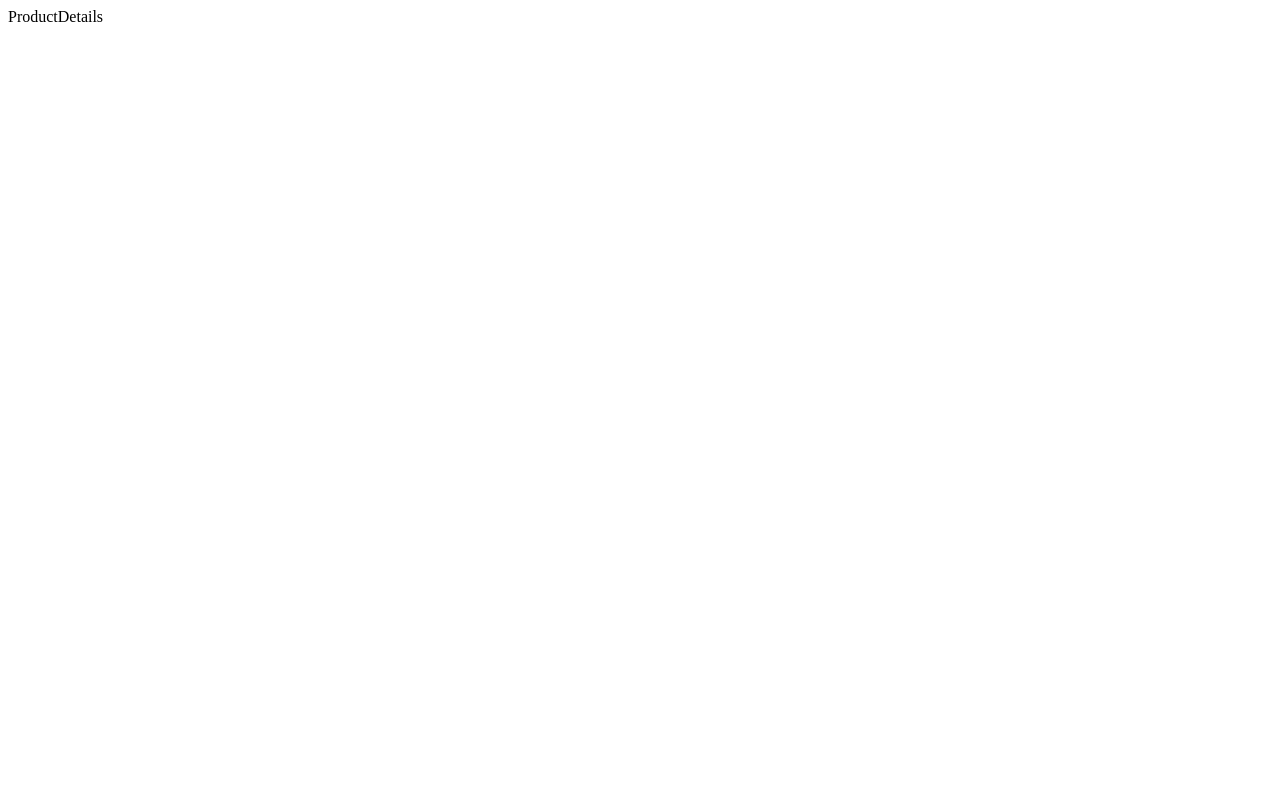
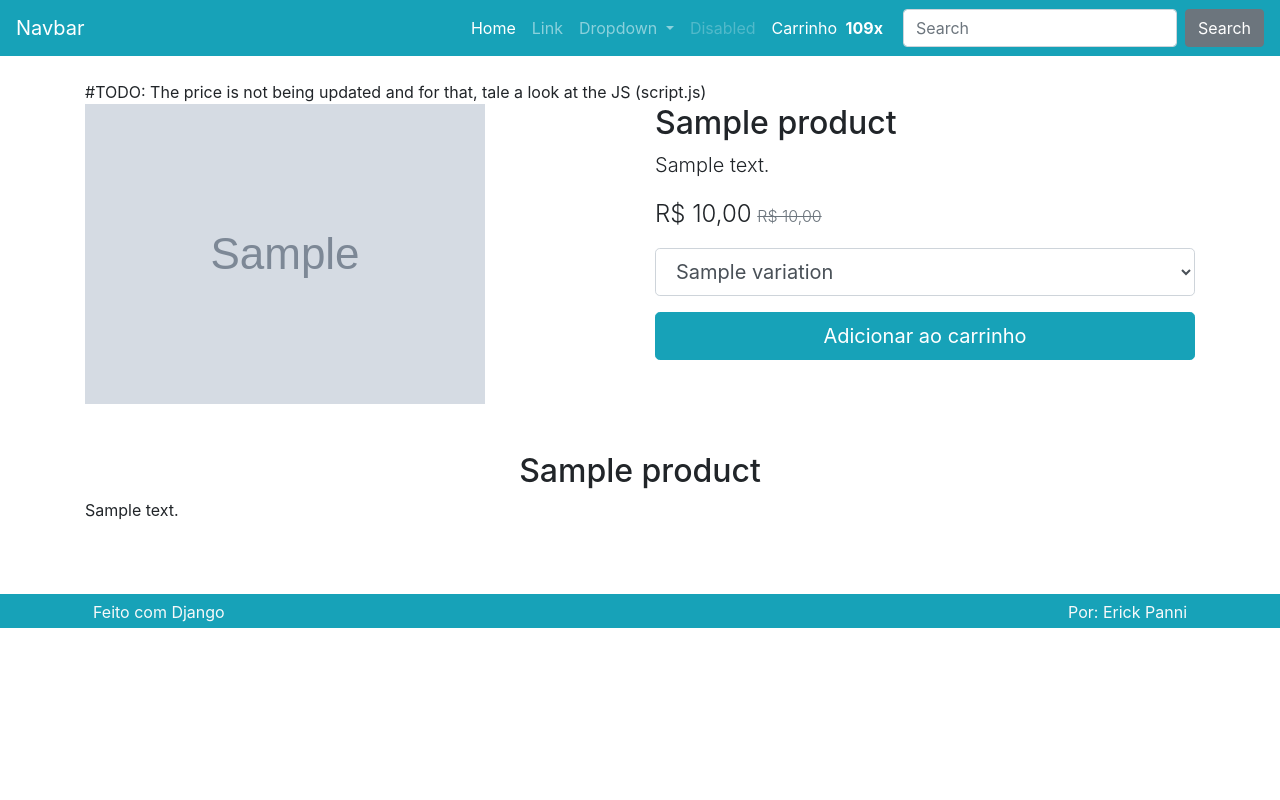
Before and after one commit to EPanni/Django-Simple-Ecommerce-Application, a Django app: a page that uses Product/views.py in a window 1280 px wide. Before the commit the page is almost empty. Run offline with Django 3.2, Linux system fonts and the light colour scheme; tables that the repository leaves empty hold one stand-in row (values such as "Sample post"); grey boxes marked "Sample" are stand-in pictures; parts of the project's set-up code (start-up, migrations or seed data) failed here and were passed over; some libraries are stand-ins or nearby versions.

Commit message:
CHORE[Produt Details page]: On-going

```diff
--- a/Product/models.py
+++ b/Product/models.py
@@ -21,7 +21,7 @@ class Product(models.Model):
     image = models.ImageField(upload_to="products_img/%Y/%m", blank=True, null=True)
     slug = models.SlugField(unique=True, blank=True, null=True)
     price_market = models.FloatField()
-    price_promo = models.FloatField(default=0)
+    price_promo = models.FloatField(default=0, blank=True, null=True)
     prod_type = models.CharField(
         default="V",
         max_length=1,
@@ -72,7 +72,7 @@ class Variation(models.Model):
     product = models.ForeignKey(Product, on_delete=models.CASCADE)
     name = models.CharField(max_length=50, blank=True, null=True)
     price = models.FloatField()
-    price_promo = models.FloatField(default=0)
+    price_promo = models.FloatField(default=0, blank=True, null=True)
     stock = models.PositiveIntegerField(default=1)
 
     def __str__(self) -> str:
--- /dev/null
+++ b/Product/templates/product/detail.html
@@ -0,0 +1,87 @@
+{% extends 'base.html' %}
+{% block content %}
+{% load omfilters %}
+
+#TODO: The price is not being updated and for that, tale a look at the JS (script.js)
+<div class="row">
+    <div class="col-lg">
+        <div class="row no-gutters">
+            <div class="col-lg-12">
+                {% if product.image %}
+                    <img class="img-fluid" src="{{ product.image.url }}">
+                {% endif %}
+            </div>
+        </div>
+    </div>
+    <div class="col-lg">
+        <div class="mt-4 mt-lg-0">
+            <h1 class="h2">{{product.name}}</h1>
+            <p class="lead">{{product.short_description}}</p>
+            <p class="lead">
+                {% if product.price_promo %}
+                <span id="variation-preco-promocional" class="lead product-price">
+                    {{product.price_market | format_price}}</span>
+                <span id="variation-preco"
+                    class="lead product-old-price text-muted">
+                    {{product.price_promo | format_price}}</span>
+                {% else %}
+                <span id="variation-preco" class="lead product-price">
+                    {{product.price_market | format_price}}</span>
+                {% endif %}
+            </p>
+
+            <form action="{% url 'product:addtocart' %}" id="form-add-to-cart">
+                <div class="form-group">
+                    <select id="select-variacoes" name="vid" class="form-control form-control-lg">
+                    {% for variation in product.variation_set.all %}
+                    {% if variation.price_promo %}
+                    <option
+                        data-preco={{variation.price | format_price}}
+                        data-preco-promocional={{variation.price_promo | format_price}}
+                        value={{variation.id}}>
+                        {% if variarion.name %}
+                            {{variation.name}}
+                        {% else %}
+                            {{variation}}
+                        {% endif %}
+                    </option>
+                        {%else%}
+                    <option
+                        data-preco="{{variation.price | format_price}}" value="{{ variation.id }}"{{variation}}
+                    </option>
+                        {% if variarion.name %}
+                            {{variation.name}}
+                        {% else %}
+                        {{variation}}
+                        {% endif %}
+                    {% endif %}
+                    {% endfor %}
+                    </select>
+                </div>
+
+                <div class="text-left">
+                    <button type="submit" class="btn btn-primary btn-lg btn-block">
+                        <i class="fa fa-shopping-cart" aria-hidden="true"></i>
+                        Adicionar ao carrinho
+                    </button>
+                </div>
+
+            </form>
+
+
+        </div>
+    </div>
+</div>
+
+<div class="row">
+    <div class="col-lg-12">
+        <div class="mt-5 mb-5">
+            <h2 class="text-center">{{product.name}}</h2>
+            <p>
+            {{product.description}}
+            </p>
+        </div>
+    </div>
+</div>
+
+{%endblock%}
--- a/Product/templates/product/list.html
+++ b/Product/templates/product/list.html
@@ -7,7 +7,7 @@
         <div class="card-columns">
 
 
-                {% for product in object_list %}
+                {% for product in products %}
 
                     <div class="card">
                         {% if product.image %}
--- a/Product/views.py
+++ b/Product/views.py
@@ -1,5 +1,6 @@
 from django.shortcuts import render
 from django.views.generic.list import ListView
+from django.views.generic.detail import DetailView
 from django.views import View
 from django.http import HttpResponse
 from . import models
@@ -10,15 +11,18 @@ class ListProducts(ListView):
 
     model = models.Product
     template_name = "product/list.html"
-    paginate_by = 10
+    paginate_by = 3
+    context_object_name = "products"
     # TODO: Change it after testing the pagination feature
 
 
-class ProductDetails(ListView):
+class ProductDetails(DetailView):
     """Product Details View"""
 
-    def get(self, *args, **kwargs):
-        return HttpResponse("ProductDetails")
+    model = models.Product
+    template_name = "product/detail.html"
+    context_object_name = "product"
+    slug_url_kwarg = "slug"
 
 
 class AddToCart(ListView):
```
